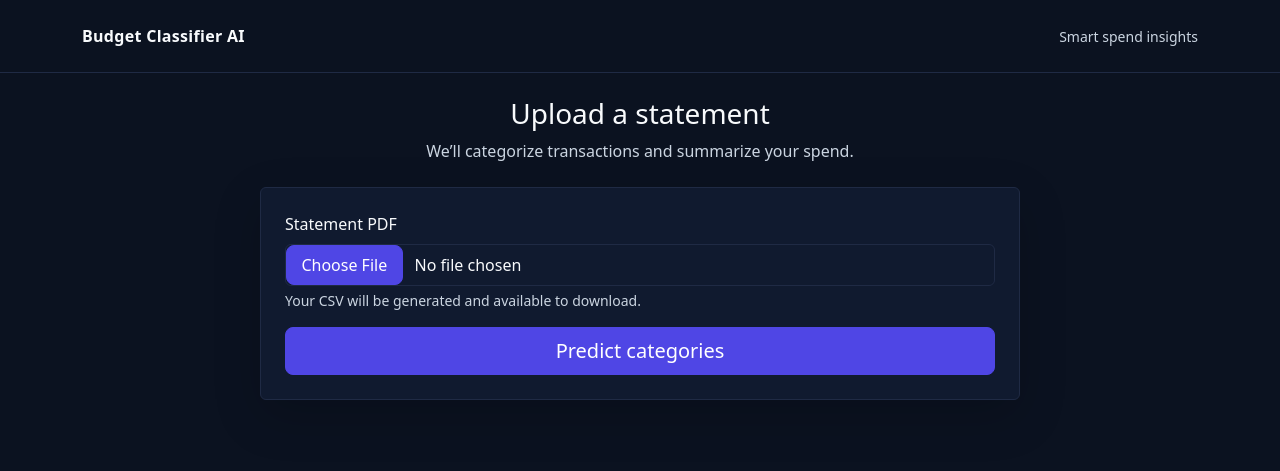
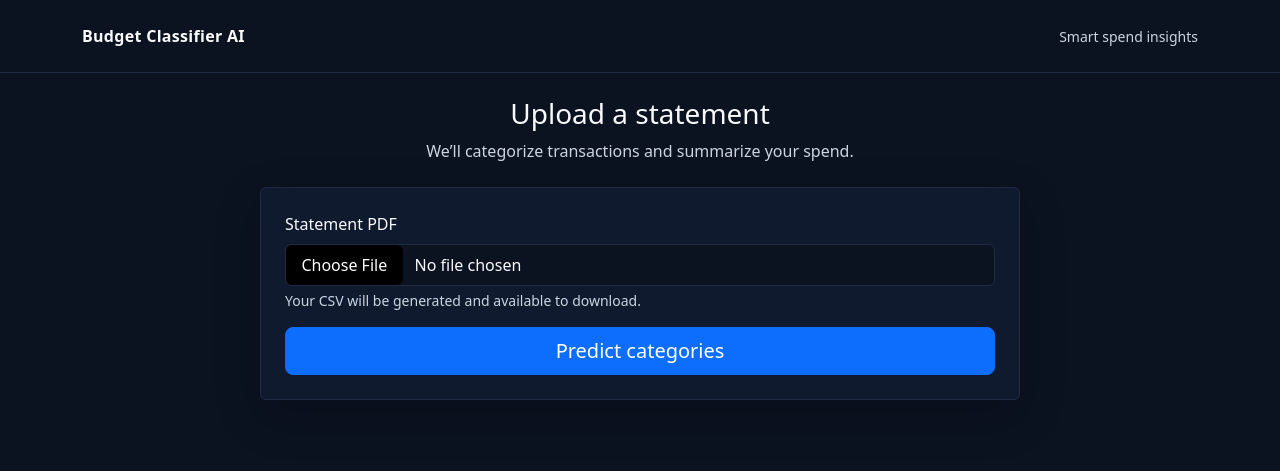
Before and after one commit to diparshan/Budget-AI, a Flask app: page / in a window 1280 px wide. Shown: the top 471 px of the page. Run offline with Flask 3, Linux system fonts and the light colour scheme.

Commit message:
slight tweaks with button styling

```diff
--- a/templates/base.html
+++ b/templates/base.html
@@ -6,85 +6,88 @@
   <meta name="viewport" content="width=device-width, initial-scale=1">
   <!-- Bootstrap 5 -->
   <link href="https://cdn.jsdelivr.net/npm/bootstrap@5.3.3/dist/css/bootstrap.min.css" rel="stylesheet">
+
   <style>
     :root {
       /* Palette */
-      --bg: #0b1220;          /* page background */
-      --card: #101a2f;        /* card background */
-      --line: #1f2a44;        /* borders/dividers */
-      --text: #f8fafc;        /* bright text */
-      --muted: #cbd5e1;       /* readable secondary text */
-      --chip: #16233d;        /* chip background */
+      --bg: #0b1220;
+      --card: #101a2f;
+      --line: #1f2a44;
+      --text: #f8fafc;
+      --muted: #cbd5e1;
+      --chip: #16233d;
       --brand: #4f46e5;
-      --brand-dark: #4338ca;
       --success: #10b981;
-      --success-dark: #0ea371;
 
-      /* Bootstrap integration */
+      /* Bootstrap variable overrides */
+      --bs-primary: var(--brand);
+      --bs-primary-rgb: 79,70,229;
+      --bs-success: var(--success);
+      --bs-success-rgb: 16,185,129;
+
+      --bs-body-bg: var(--bg);
       --bs-body-color: var(--text);
+      --bs-border-color: var(--line);
       --bs-heading-color: var(--text);
       --bs-secondary-color: var(--muted);
+
+      --bs-card-bg: var(--card);
+      --bs-card-border-color: var(--line);
+
+      --bs-form-control-bg: var(--card);
+      --bs-form-control-color: var(--text);
+      --bs-form-control-border-color: var(--line);
+      --bs-focus-ring-color: rgba(79,70,229,.25);
     }
 
     html, body { background: var(--bg); color: var(--text); }
     .navbar { background: transparent; border-bottom: 1px solid var(--line); }
     .brand { font-weight: 700; letter-spacing: .3px; color: var(--text); text-decoration: none; }
     .brand:hover { color: var(--text); opacity: .9; }
-
-    /* Headings + secondary text */
-    h1, h2, h3, h4, h5, h6 { color: var(--text); }
-    .muted { color: var(--muted) !important; opacity: 1; }
+    .muted { color: var(--muted) !important; }
 
     .card { background: var(--card); border: 1px solid var(--line); }
 
-    /* Buttons */
-    .btn-primary { background: var(--brand); border-color: var(--brand); }
-    .btn-primary:hover { background: var(--brand-dark); border-color: var(--brand-dark); }
+    /* Optional helper button using your success color */
     .btn-download { background: var(--success); border: 0; color: #fff; }
-    .btn-download:hover { background: var(--success-dark); color: #fff; }
+    .btn-download:hover { filter: brightness(0.9); color: #fff; }
 
-    /* Inputs (including file input) */
-    .form-control {
-      background-color: var(--card);
-      border-color: var(--line);
-      color: var(--text);
-    }
-    .form-control:focus {
-      box-shadow: 0 0 0 .25rem rgba(79,70,229,.25);
-      border-color: var(--brand);
-    }
-    .form-text { color: var(--muted); }
-
-    /* File input button (Chromium/Firefox) */
+    /* File input button: black, subtle hover color + shadow */
 input[type="file"].form-control::file-selector-button {
-      background: var(--brand);
-      color: #fff;
-      border: 1px solid var(--brand);
-      border-radius: .5rem;
-      padding: .45rem .9rem;
-      margin-right: .75rem;
-      cursor: pointer;
+  background-color: #000 !important;
+  color: #fff !important;
+  border: 1px solid #000 !important;
+  border-radius: .375rem !important;
+  padding: .45rem .9rem !important;
+  margin-right: .75rem !important;
+  cursor: pointer !important;
+  transition: background-color 0.15s ease, box-shadow 0.15s ease !important;
 }
 input[type="file"].form-control:hover::file-selector-button {
-      background: var(--brand-dark);
-      border-color: var(--brand-dark);
+  background-color: #1a1a1a !important; /* lighter black */
+  border-color: #1a1a1a !important;
+  box-shadow: 0 0 6px rgba(255,255,255,0.15) !important;
 }
-    /* Safari */
+
+/* Safari/WebKit */
 input[type="file"].form-control::-webkit-file-upload-button {
-      background: var(--brand);
-      color: #fff;
-      border: 1px solid var(--brand);
-      border-radius: .5rem;
-      padding: .45rem .9rem;
-      margin-right: .75rem;
-      cursor: pointer;
+  background-color: #000 !important;
+  color: #fff !important;
+  border: 1px solid #000 !important;
+  border-radius: .375rem !important;
+  padding: .45rem .9rem !important;
+  margin-right: .75rem !important;
+  cursor: pointer !important;
+  transition: background-color 0.15s ease, box-shadow 0.15s ease !important;
 }
 input[type="file"].form-control:hover::-webkit-file-upload-button {
-      background: var(--brand-dark);
-      border-color: var(--brand-dark);
+  background-color: #1a1a1a !important;
+  border-color: #1a1a1a !important;
+  box-shadow: 0 0 6px rgba(255,255,255,0.15) !important;
 }
 
-    /* Chip + category badges */
+
+    /* Chips & badges */
     .chip {
       background: var(--chip);
       border-radius: 9999px;
@@ -103,43 +106,29 @@
       font-size: .8rem;
     }
 
-    /* Modern table theme */
+    /* Dark table theme */
     .table-wrap { border-radius: 14px; overflow: hidden; box-shadow: 0 10px 30px rgba(0,0,0,.25); }
-    .table-modern {
-      width: 100%;
-      border-collapse: separate;
-      border-spacing: 0;
-      background: transparent;
-    }
+    .table-modern { width: 100%; border-collapse: separate; border-spacing: 0; background: transparent; }
     .table-modern thead th {
       position: sticky; top: 0; z-index: 1;
-      background: #0e1730;                 /* darker header */
-      color: #e2e8f0;                      /* brighter header text */
+      background: #0e1730;
+      color: #e2e8f0;
       text-transform: uppercase;
       letter-spacing: .04em;
       font-size: .78rem;
       border-bottom: 1px solid #1f2a44;
       padding: .85rem 1rem;
     }
-    .table-modern tbody td {
-      padding: .8rem 1rem;
-      border-top: 1px solid rgba(255,255,255,.05);
-    }
-    .table-modern tbody tr:nth-child(even) { background: rgba(148,163,184,.05); } /* zebra */
-    .table-modern tbody tr:hover { background: rgba(148,163,184,.1); }             /* hover */
-    .table-modern .amount { font-variant-numeric: tabular-nums; font-weight: 600; }
-
-    /* Ensure vertical scroll works with sticky header */
+    .table-modern tbody td { padding: .8rem 1rem; border-top: 1px solid rgba(255,255,255,.05); }
+    .table-modern tbody tr:nth-child(even) { background: rgba(148,163,184,.05); }
+    .table-modern tbody tr:hover { background: rgba(148,163,184,.1); }
+    .table thead th { color: #e2e8f0; }
     .table-responsive { overflow-y: auto; }
-
-    /* Make table header look stronger than default muted */
-    .table thead th { color: #e2e8f0; }
   </style>
 
   {% block extra_head %}{% endblock %}
 </head>
 <body class="pb-5">
-
   <nav class="navbar">
     <div class="container d-flex justify-content-between align-items-center py-3">
       <a class="brand" href="/">Budget Classifier AI</a>
@@ -149,6 +138,9 @@
 
   <main class="container py-4">
     {% block content %}{% endblock %}
+    <!-- Example usage:
+    <input class="form-control" type="file" name="statement" accept="application/pdf" required>
+    -->
   </main>
 
   {% block extra_scripts %}{% endblock %}
```
Lines whose indentation alone changed are shown as unchanged.
